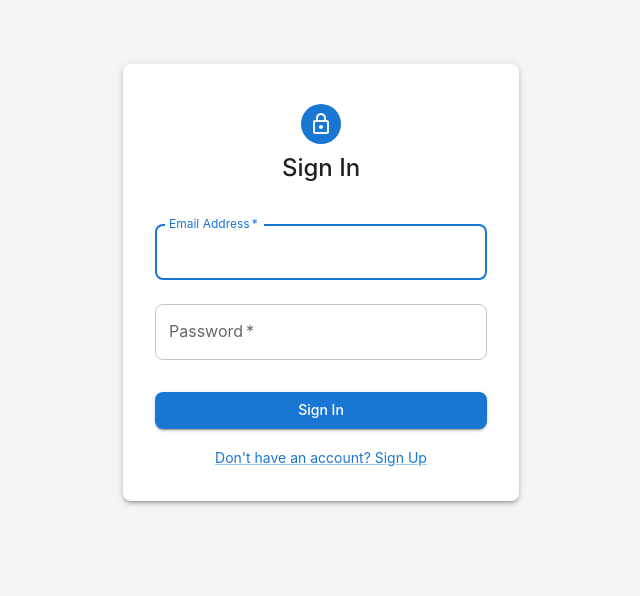
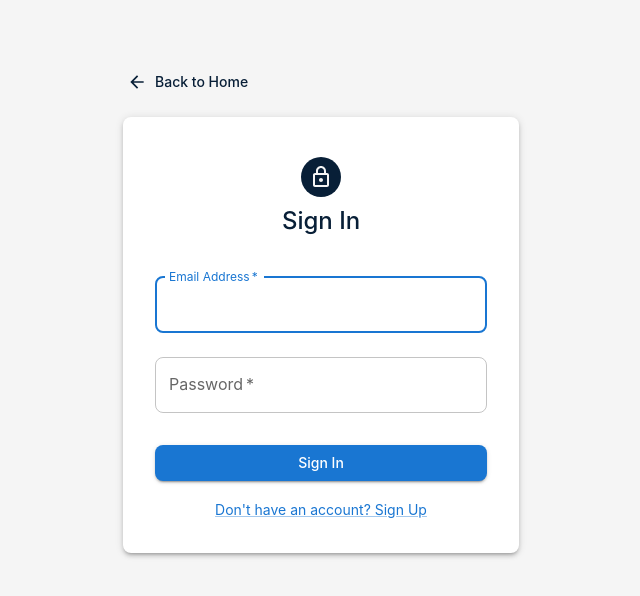
Before and after one commit to bisoul1984/neighborhood-safety-alert-system, a React (Create React App) app in the folder client/: page /login in a window 1280 px wide. Shown: the top 596 px of the page, without its empty margins (319-959 px from the left). Built offline with nearby package versions, Linux system fonts and the light colour scheme; the HTML template or start-up script is replaced by a standard one.

Commit message:
Add back to home navigation to login page with consistent styling

```diff
--- a/client/src/pages/LoginPage.js
+++ b/client/src/pages/LoginPage.js
@@ -10,7 +10,7 @@ import {
   Container,
   Avatar
 } from '@mui/material';
-import { LockOutlined } from '@mui/icons-material';
+import { LockOutlined, ArrowBack } from '@mui/icons-material';
 import { Link as RouterLink, useNavigate } from 'react-router-dom';
 import { useAuth } from '../contexts/AuthContext';
 
@@ -56,6 +56,23 @@ const LoginPage = () => {
           alignItems: 'center',
         }}
       >
+        {/* Back to Home Link */}
+        <Box sx={{ width: '100%', mb: 2 }}>
+          <Button
+            component={RouterLink}
+            to="/"
+            startIcon={<ArrowBack />}
+            sx={{
+              color: '#081f37',
+              '&:hover': {
+                backgroundColor: 'rgba(8, 31, 55, 0.1)'
+              }
+            }}
+          >
+            Back to Home
+          </Button>
+        </Box>
+
         <Paper
           elevation={3}
           sx={{
@@ -66,11 +83,11 @@ const LoginPage = () => {
             width: '100%',
           }}
         >
-          <Avatar sx={{ m: 1, bgcolor: 'primary.main' }}>
+          <Avatar sx={{ m: 1, bgcolor: '#081f37' }}>
             <LockOutlined />
           </Avatar>
 
-          <Typography component="h1" variant="h5" sx={{ mb: 3 }}>
+          <Typography component="h1" variant="h5" sx={{ mb: 3, color: '#081f37' }}>
             Sign In
           </Typography>
 
```
